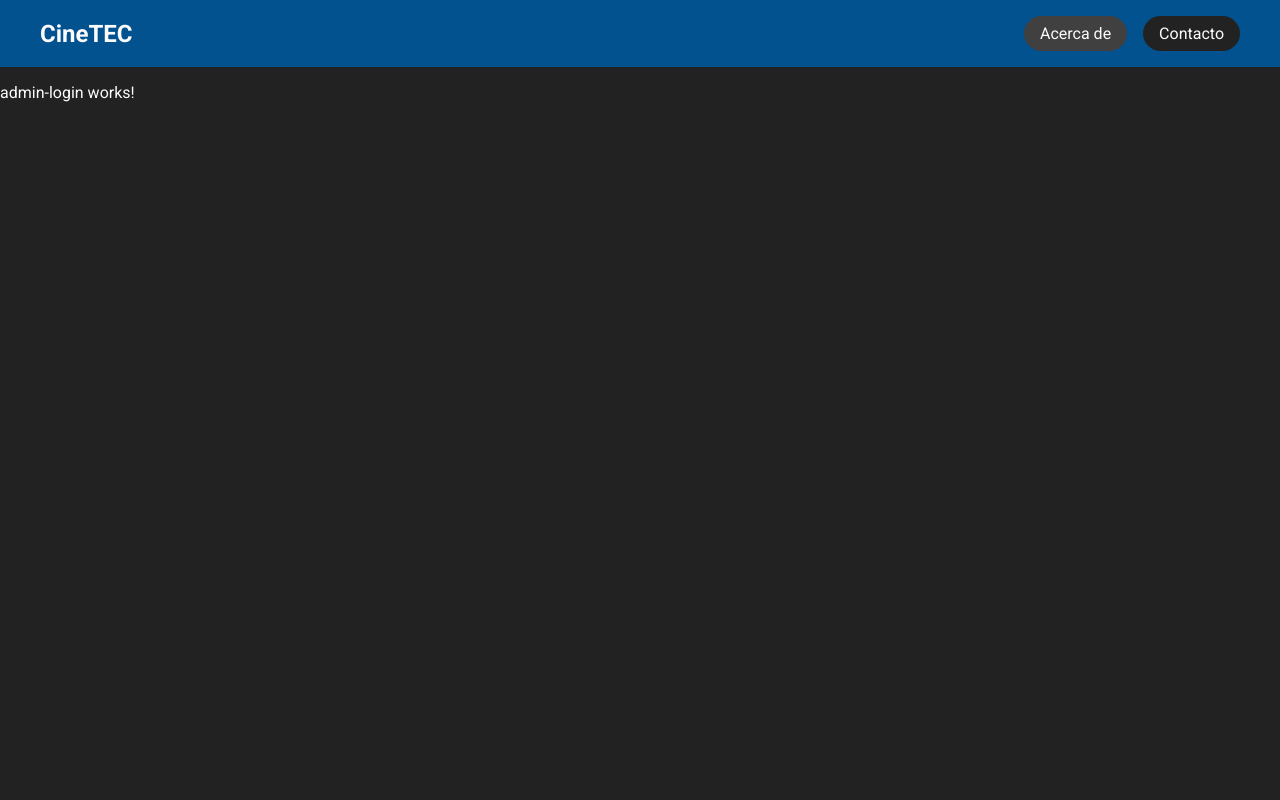
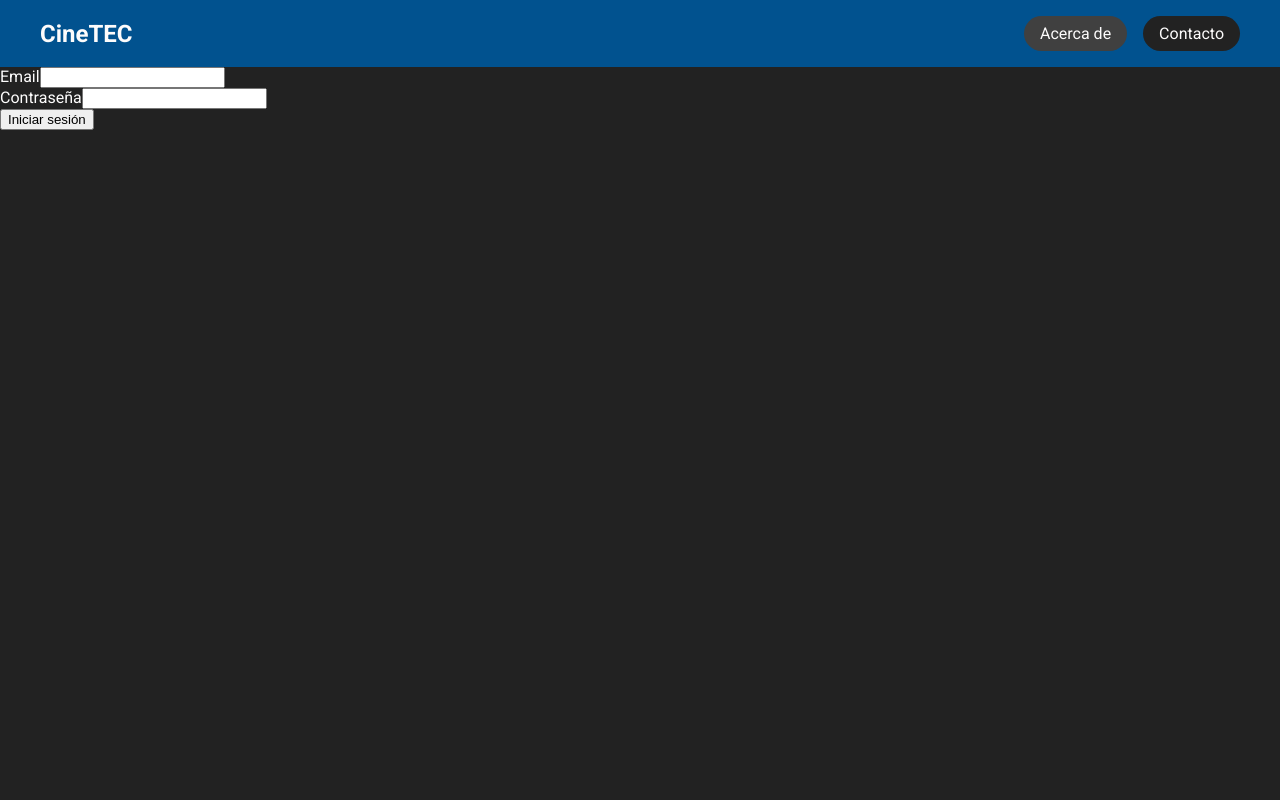
Before and after one commit to Carlos12001/CineTEC, an Angular app in the folder web/CineTEC/: page /admin/login in a window 1280 px wide. Shown: the top 800 px of the page. Built offline with nearby package versions, Linux system fonts and the light colour scheme.

Commit message:
feat: admin login

```diff
--- a/web/CineTEC/src/app/admin-login/admin-login.component.html
+++ b/web/CineTEC/src/app/admin-login/admin-login.component.html
@@ -1 +1,11 @@
-<p>admin-login works!</p>
+<form [formGroup]="loginForm" (ngSubmit)="onSubmited()">
+  <div>
+    <label for="email">Email</label>
+    <input id="email" formControlName="email" type="email" />
+  </div>
+  <div>
+    <label for="password">Contraseña</label>
+    <input id="password" formControlName="password" type="password" />
+  </div>
+  <button type="submit">Iniciar sesión</button>
+</form>
--- a/web/CineTEC/src/app/admin-login/admin-login.component.ts
+++ b/web/CineTEC/src/app/admin-login/admin-login.component.ts
@@ -1,10 +1,80 @@
 import { Component } from '@angular/core';
+import { FormBuilder, FormGroup, Validators } from '@angular/forms';
+import { Admin, admin } from '../models/admin.model';
+import { Router } from '@angular/router';
+// Descomenta para usar HttpClient
+// import { HttpClient } from '@angular/common/http';
+import { environment } from '../environment';
+
+const apiUrl = environment.apiUrl;
 
 @Component({
   selector: 'app-admin-login',
   templateUrl: './admin-login.component.html',
-  styleUrls: ['./admin-login.component.css']
+  styleUrls: ['./admin-login.component.css'],
 })
 export class AdminLoginComponent {
+  loginForm: FormGroup;
 
+  // Descomenta para usar HttpClient
+  // constructor(private fb: FormBuilder, private router: Router, private http: HttpClient) {
+  constructor(private fb: FormBuilder, private router: Router) {
+    this.loginForm = this.fb.group({
+      email: ['', [Validators.required, Validators.email]],
+      password: ['', [Validators.required]],
+    });
+  }
+
+  onSubmited() {
+    if (this.loginForm.valid) {
+      admin.email = this.loginForm.value.email;
+      admin.password = this.loginForm.value.password;
+      console.log(admin);
+
+      // Simulación de envío al servidor
+      this.fakeServerRequest(admin)
+        .then((response) => {
+          if (response === 'true') {
+            console.log('Autenticación exitosa.');
+          } else {
+            console.log('Credenciales incorrectas.');
+          }
+        })
+        .catch((error) => {
+          console.log('Error del servidor:', error);
+        });
+
+      // Para enviar al servidor real, descomenta lo siguiente:
+      /*
+      this.http.post(`${apiUrl}/login`, adminData)
+        .subscribe(
+          (response: string) => { // Aquí especificamos que la respuesta es una cadena
+            if (response === 'true') {
+              console.log('Autenticación exitosa.');
+            } else {
+              console.log('Credenciales incorrectas.');
+            }
+          },
+          error => {
+            console.log('Error del servidor:', error);
+          }
+        );
+      */
+    }
+  }
+
+  fakeServerRequest(adminData: Admin): Promise<string> {
+    return new Promise((resolve, reject) => {
+      setTimeout(() => {
+        if (
+          adminData.email === 'pedro@gmail.com' &&
+          adminData.password === '1234'
+        ) {
+          resolve('true');
+        } else {
+          resolve('false');
+        }
+      }, 2000);
+    });
+  }
 }
--- /dev/null
+++ b/web/CineTEC/src/app/environment.ts
@@ -0,0 +1,4 @@
+export const environment = {
+  production: false,
+  apiUrl: 'https://localhost:44342',
+};
--- /dev/null
+++ b/web/CineTEC/src/app/models/admin.model.ts
@@ -0,0 +1,13 @@
+export class Admin {
+  public id?: string;
+  public email: string;
+  public password: string;
+  public name?: string;
+
+  constructor(email: string, password: string) {
+    this.email = email;
+    this.password = password;
+  }
+}
+
+export const admin = new Admin('', '');
```
Also changed, not shown: web/CineTEC/src/app/app.module.ts (+7 -3 lines).
